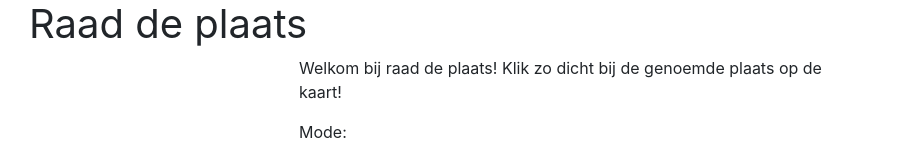
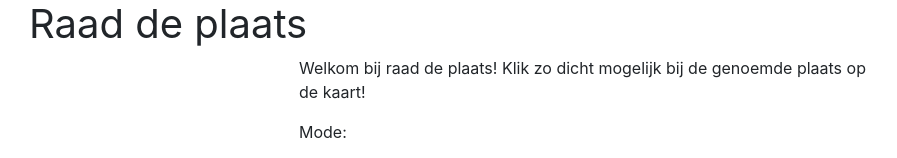
Before and after one commit to dennism1997/PlaatsGuesser, a React (Create React App) app: page / in a window 1280 px wide. Shown: the top 158 px of the page, without its empty margins (56-953 px from the left). Built offline with nearby package versions, Linux system fonts and the light colour scheme.

Commit message:
Update App.tsx

```diff
--- a/src/App.tsx
+++ b/src/App.tsx
@@ -53,7 +53,7 @@ class App extends React.Component<{}, AppState> {
                 content = <div className={"row justify-content-center"}>
                     <div className={"col-12 col-lg-6"}>
                         <div className={"row"}>
-                            <p>Welkom bij raad de plaats! Klik zo dicht bij de genoemde plaats op de kaart!</p>
+                            <p>Welkom bij raad de plaats! Klik zo dicht mogelijk bij de genoemde plaats op de kaart!</p>
                         </div>
                         <p className={"row"}>Mode:</p>
                         <div className={"row d-flex justify-content-around"}>
```
